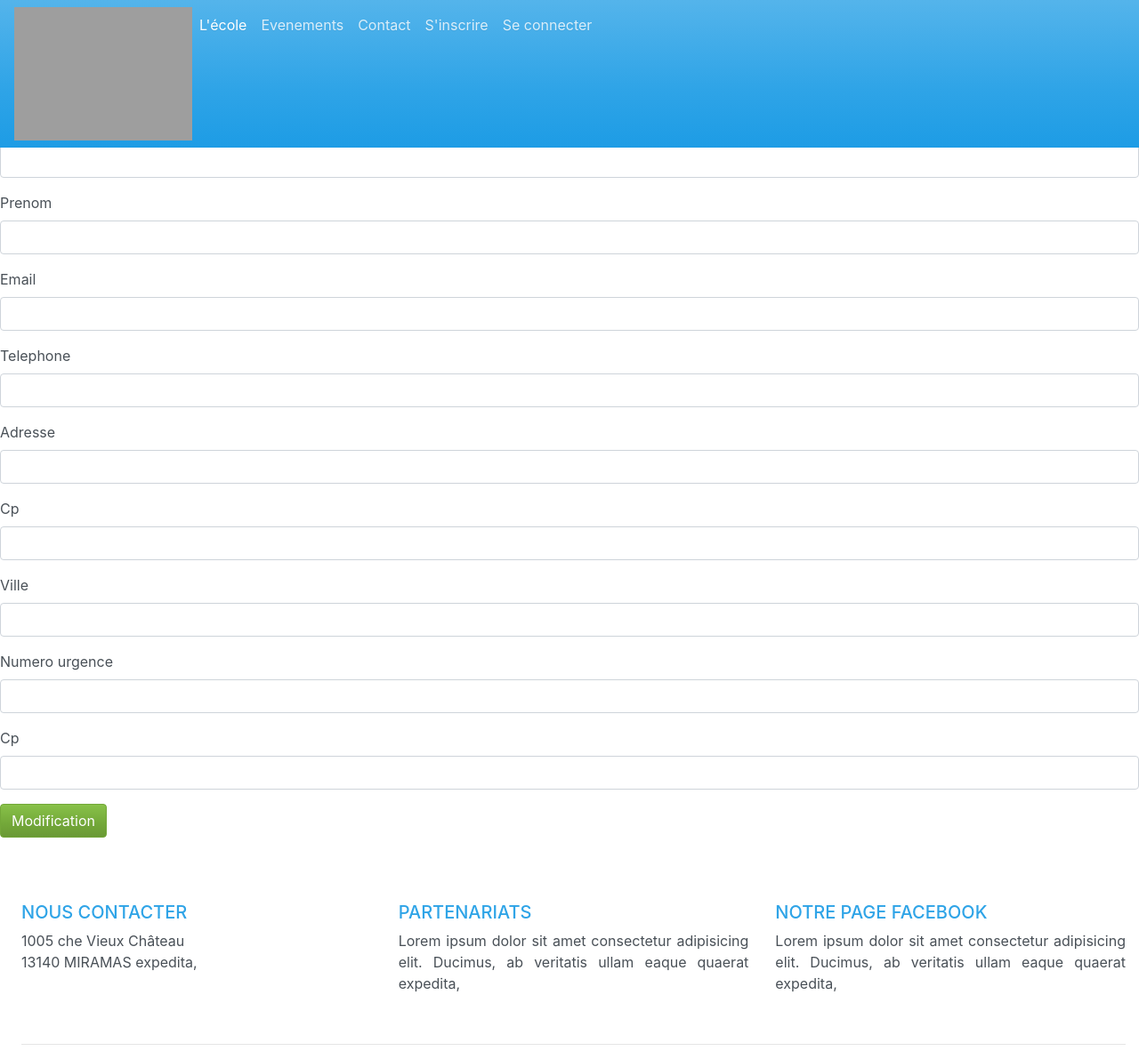
After one commit to DaliHK/RaseteursMiramas, a Symfony app: template templates/website/adherentEditProfile.html.twig in a window 1280 px wide. The commit adds this page. Shown: the top 1182 px of the page at 89% size. Run offline with Twig, Linux system fonts and the light colour scheme; the template is opened without the code that fills it, so the values that code supplies are empty; form fields are guessed from the names that the template uses; some libraries are stand-ins or nearby versions; grey boxes are pictures that could not be loaded.

Commit message:
Avant le pull de la branch login

```diff
--- /dev/null
+++ b/templates/website/adherentEditProfile.html.twig
@@ -0,0 +1,20 @@
+{% extends "base.html.twig" %}
+
+{% block body %}
+
+<H1>Modification</H1>
+
+{{form_start(formArticle)}}
+{{form_row(formArticle.nom,{'attr':{'placeholder':""}})}}
+{{form_row(formArticle.prenom,{'attr':{'placeholder':""}})}}
+{{form_row(formArticle.email,{'attr':{'placeholder':""}})}}
+{{form_row(formArticle.telephone,{'attr':{'placeholder':""}})}}
+{{form_row(formArticle.adresse,{'attr':{'placeholder':""}})}}
+{{form_row(formArticle.cp,{'attr':{'placeholder':""}})}}
+{{form_row(formArticle.ville,{'attr':{'placeholder':""}})}}
+{{form_row(formArticle.numero_urgence,{'attr':{'placeholder':""}})}}
+{{form_row(formArticle.cp,{'attr':{'placeholder':""}})}}
+<button type="submit" class='btn btn-success'>Modification</button>
+{{form_end(formArticle)}}
+
+{% endblock %}
--- a/templates/website/index.html.twig
+++ b/templates/website/adherentProfile.html.twig
@@ -63,7 +63,7 @@
                     Plus d'information
                 </button>
                 <!--Button pour modifier les informations -->
-                <button class="btn btn-primary" type="button">Modifier</button>
+                <a class="btn btn-primary" href="{{path('adherent_edit_profile')}}" type="button">Modifier</a>
             </div>
         </div>
         <hr>
```
Also changed, not shown: src/Controller/WebsiteController.php (+38 -7 lines).
